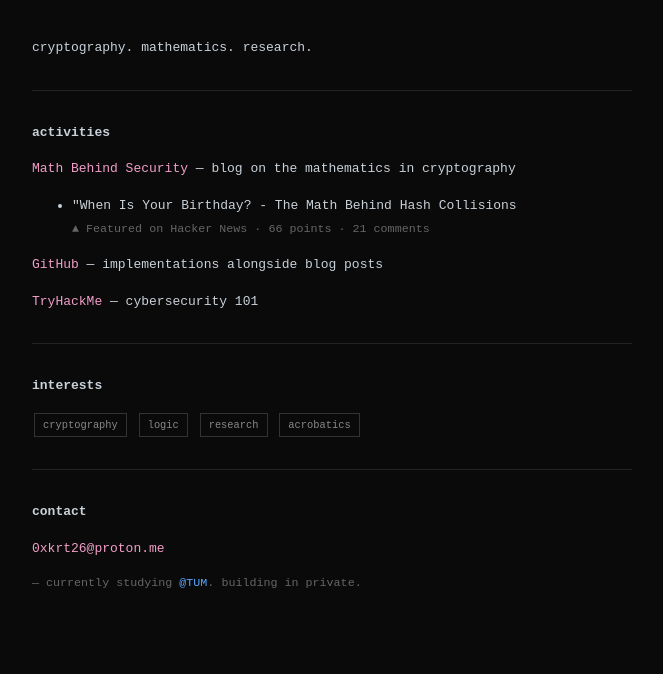
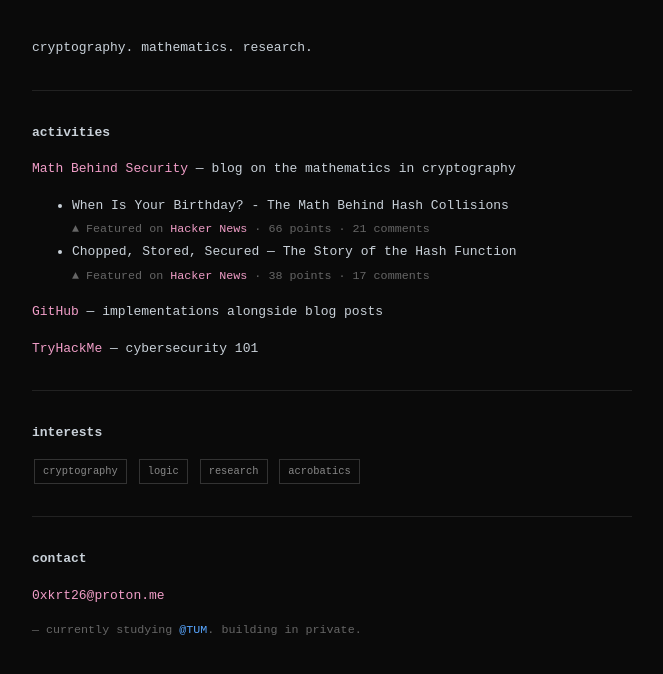
Before and after one commit to 0xkrt26/portfolio, a plain HTML site: page index.html in a window 1280 px wide. Shown: the part 188-862 px from the top of the page, without its empty margins (308-971 px from the left). Drawn offline with Linux system fonts and the light colour scheme.

Commit message:
Update index.html
added links + new article

```diff
--- a/index.html
+++ b/index.html
@@ -45,9 +45,13 @@
     — blog on the mathematics in cryptography
     <br>
     <ul>
-      <li >"When Is Your Birthday? - The Math Behind Hash Collisions</li>
+      <li >When Is Your Birthday? - The Math Behind Hash Collisions</li>
     <span class="dim">
-      ▲ Featured on Hacker News · 66 points · 21 comments
+      ▲ Featured on <a href=https://news.ycombinator.com/item?id=48068254>Hacker News</a> · 66 points · 21 comments
+    </span>
+      <li >Chopped, Stored, Secured — The Story of the Hash Function</li>
+    <span class="dim">
+      ▲ Featured on <a href=https://news.ycombinator.com/item?id=48482951>Hacker News</a> · 38 points · 17 comments
     </span>
     </ul>
   </p>
```
